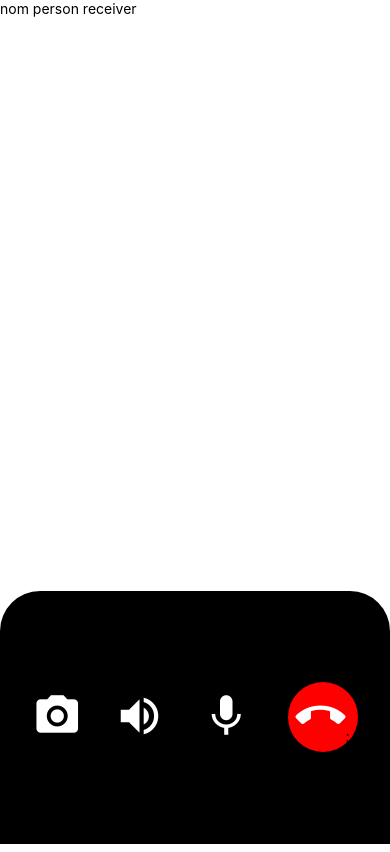
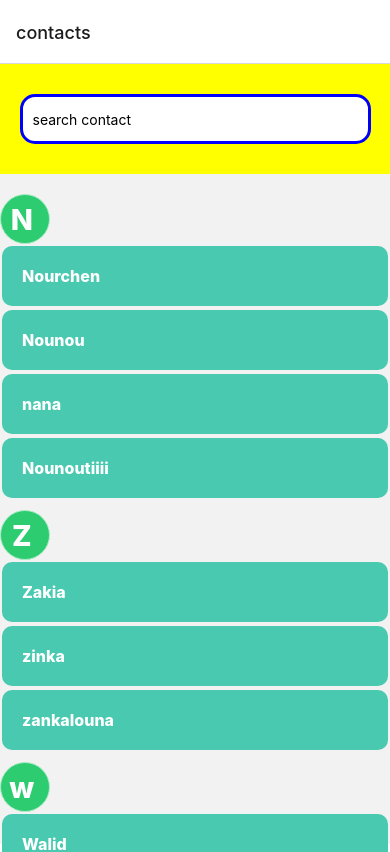
Before and after one commit to walidhorchani11/videoCall, a React Native app: screen / in a window 390 px wide. Shown: the top 852 px of the page. Built offline with nearby package versions, Linux system fonts and the light colour scheme.

Commit message:
navigation stack

```diff
--- a/App.js
+++ b/App.js
@@ -1,29 +1,19 @@
 import React from 'react';
 import {
-  SafeAreaView,
   StatusBar,
-  StyleSheet,
+  SafeAreaView
 } from 'react-native';
 
-import ContactScreen from 'src/screens/contacts/ContactScreen';
-import CallingScreen from 'src/screens/calling/CallingScreen'
+import { NavigationStack } from 'src/navigation/stack/Navigation'
 
 const App = () => {
 
   return (
-    <SafeAreaView style={styles.container}>
+    <>
       <StatusBar barStyle='light-content' />
-      <CallingScreen />
-    </SafeAreaView>
+      <NavigationStack />
+    </>
   );
 };
 
-const styles = StyleSheet.create({
-  container: {
-    flex: 1,
-    marginTop: StatusBar.currentHeight || 0,
-    backgroundColor: 'black'
-  }
-})
-
 export default App;
--- a/package.json
+++ b/package.json
@@ -11,6 +11,7 @@
   },
   "dependencies": {
     "@react-navigation/native": "^6.0.11",
+    "@react-navigation/native-stack": "^6.7.0",
     "react": "18.0.0",
     "react-native": "0.69.1",
     "react-native-safe-area-context": "^4.3.1",
--- a/src/components/contacts/ContactItem.js
+++ b/src/components/contacts/ContactItem.js
@@ -1,9 +1,17 @@
 import React from 'react';
 import { TouchableOpacity, Text, StyleSheet } from 'react-native';
+import { useNavigation } from '@react-navigation/native';
+
+import { CALLING_ROUTE } from 'src/navigation/stack/constants';
 
 const ContactItem = ({ item }) => {
+  const navigation = useNavigation();
   return (
-    <TouchableOpacity style={styles.touchableAreaStyle}>
+    <TouchableOpacity style={styles.touchableAreaStyle}
+      onPress={() => {
+        console.log({ item });
+        navigation.navigate(CALLING_ROUTE.name);
+      }} >
       <Text style={styles.textStyle}>{item} </Text>
     </TouchableOpacity>
   )
--- /dev/null
+++ b/src/navigation/stack/Navigation.js
@@ -0,0 +1,30 @@
+import React from 'react';
+import { StyleSheet } from 'react-native';
+import { createNativeStackNavigator } from '@react-navigation/native-stack';
+import { NavigationContainer } from '@react-navigation/native';
+
+import ContactScreen from 'src/screens/contacts/ContactScreen';
+import CallingScreen from 'src/screens/calling/CallingScreen';
+
+import { CONTACT_ROUTE, CALLING_ROUTE } from 'src/navigation/stack/constants';
+
+const Stack = createNativeStackNavigator();
+
+const NavigationStack = () => {
+
+  return (
+    <NavigationContainer>
+      <Stack.Navigator>
+        <Stack.Screen name={CONTACT_ROUTE.name} component={ContactScreen} />
+        <Stack.Screen name={CALLING_ROUTE.name} component={CallingScreen} />
+
+      </Stack.Navigator>
+    </NavigationContainer>
+  )
+}
+
+const styles = StyleSheet.create({
+
+})
+
+export { NavigationStack };
--- /dev/null
+++ b/src/navigation/stack/constants.js
@@ -0,0 +1,9 @@
+const CONTACT_ROUTE = {
+  name: 'contacts'
+}
+
+const CALLING_ROUTE = {
+  name: 'calling'
+}
+
+export { CALLING_ROUTE, CONTACT_ROUTE }
--- a/src/screens/calling/CallingScreen.js
+++ b/src/screens/calling/CallingScreen.js
@@ -12,7 +12,7 @@ const CallingScreen = () => {
       </Text>
 
       </View>
-      <View style={{ backgroundColor: 'black', height: '30%', borderTopRightRadius: 40, borderTopLeftRadius: 40, justifyContent: 'space-evenly', alignItems: 'center', flexDirection: 'row' }}>
+      <View style={{ backgroundColor: 'black', height: '15%', borderTopRightRadius: 40, borderTopLeftRadius: 40, justifyContent: 'space-evenly', alignItems: 'center', flexDirection: 'row' }}>
         <Text>
           <Icon name={"photo-camera"} size={50} color="white" />
         </Text>
--- a/src/screens/contacts/ContactScreen.js
+++ b/src/screens/contacts/ContactScreen.js
@@ -11,7 +11,7 @@ const ContactScreen = () => {
   const [search, setSearch] = useState('');
 
   return (
-    <View>
+    <View style={{}}>
       <CustomInput
         style={{ borderWidth: 3, borderColor: 'blue' }}
         placeholder='search contact'
```
Also changed, not shown: 1 other file (tests, documents, lock files or other folders).
